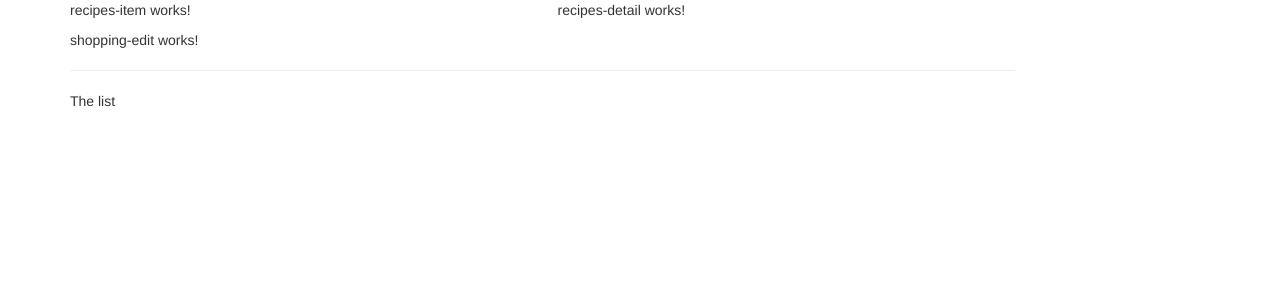
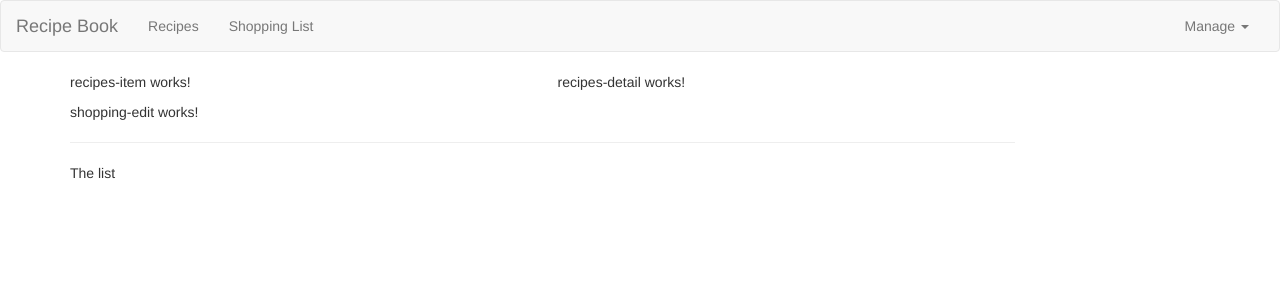
Before and after one commit to jiwonk42/the-basics, an Angular app: page / in a window 1280 px wide. Shown: the top 300 px of the page. Built offline with nearby package versions, Linux system fonts and the light colour scheme.

Commit message:
add a navigation bar

```diff
--- a/src/app/header/header.component.html
+++ b/src/app/header/header.component.html
@@ -1,3 +1,24 @@
-<nav>
+<nav class="navbar navbar-default">
+    <div class="container-fluid">
+        <div class="navbar-header">
+            <a href="#" class="navbar-brand">Recipe Book</a>
+        </div>
 
+        <div class="collapse navbar-collapse">
+            <ul class="nav navbar-nav">
+                <li><a href="#">Recipes</a></li>
+                <li><a href="#">Shopping List</a>
+                </li>
+            </ul>
+            <ul class="nav navbar-nav navbar-right">
+                <li class="dropdown">
+                    <a href="#" class="dropdown-toggle" role="button">Manage <span class="caret"></span></a>
+                    <ul class="dropdown-menu">
+                        <li><a href="#">Save Data</a></li>
+                        <li><a href="#">Fetch Data</a></li>
+                    </ul>
+                </li>
+            </ul>
+        </div>
+    </div>
 </nav>
```
